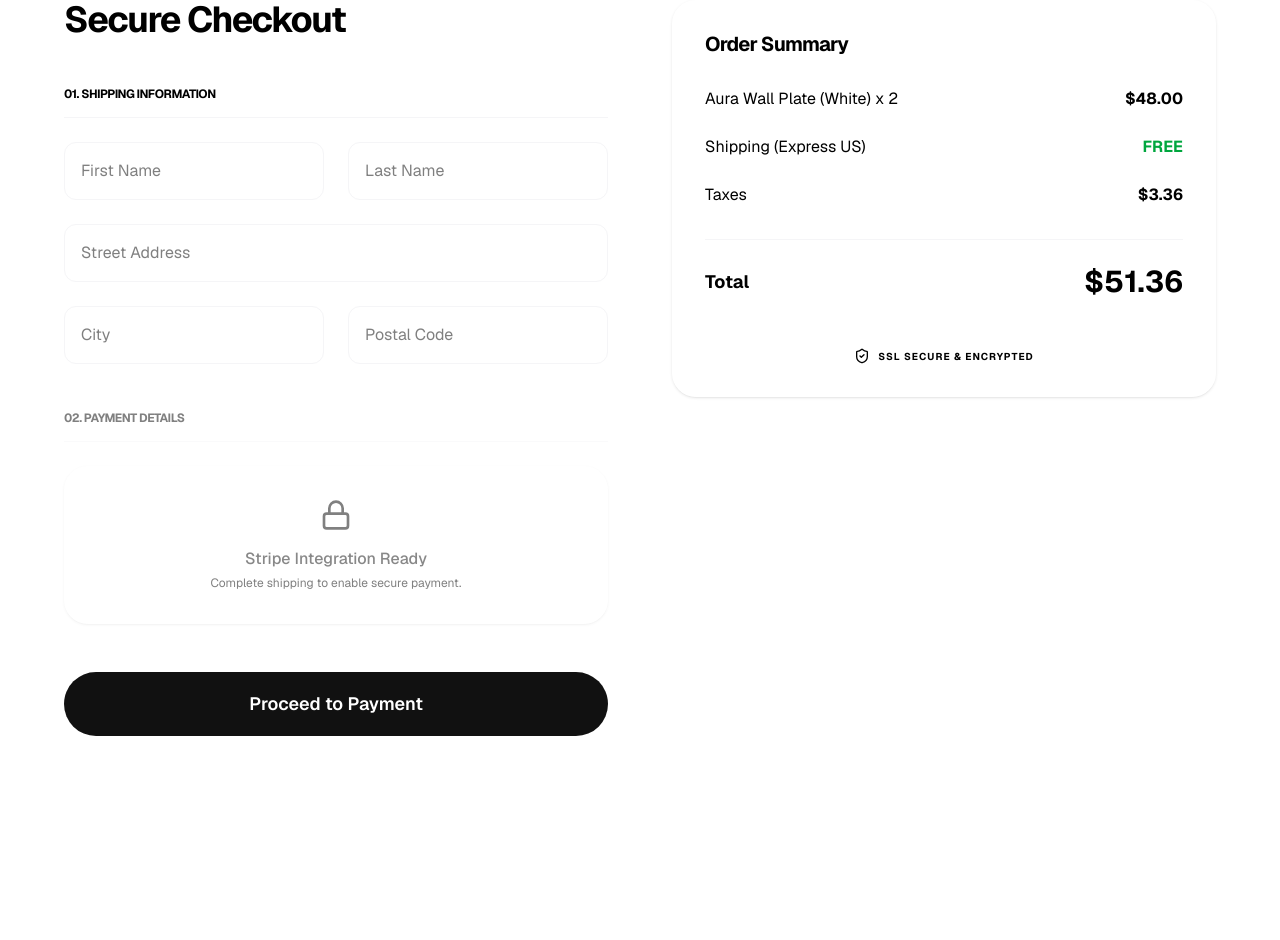
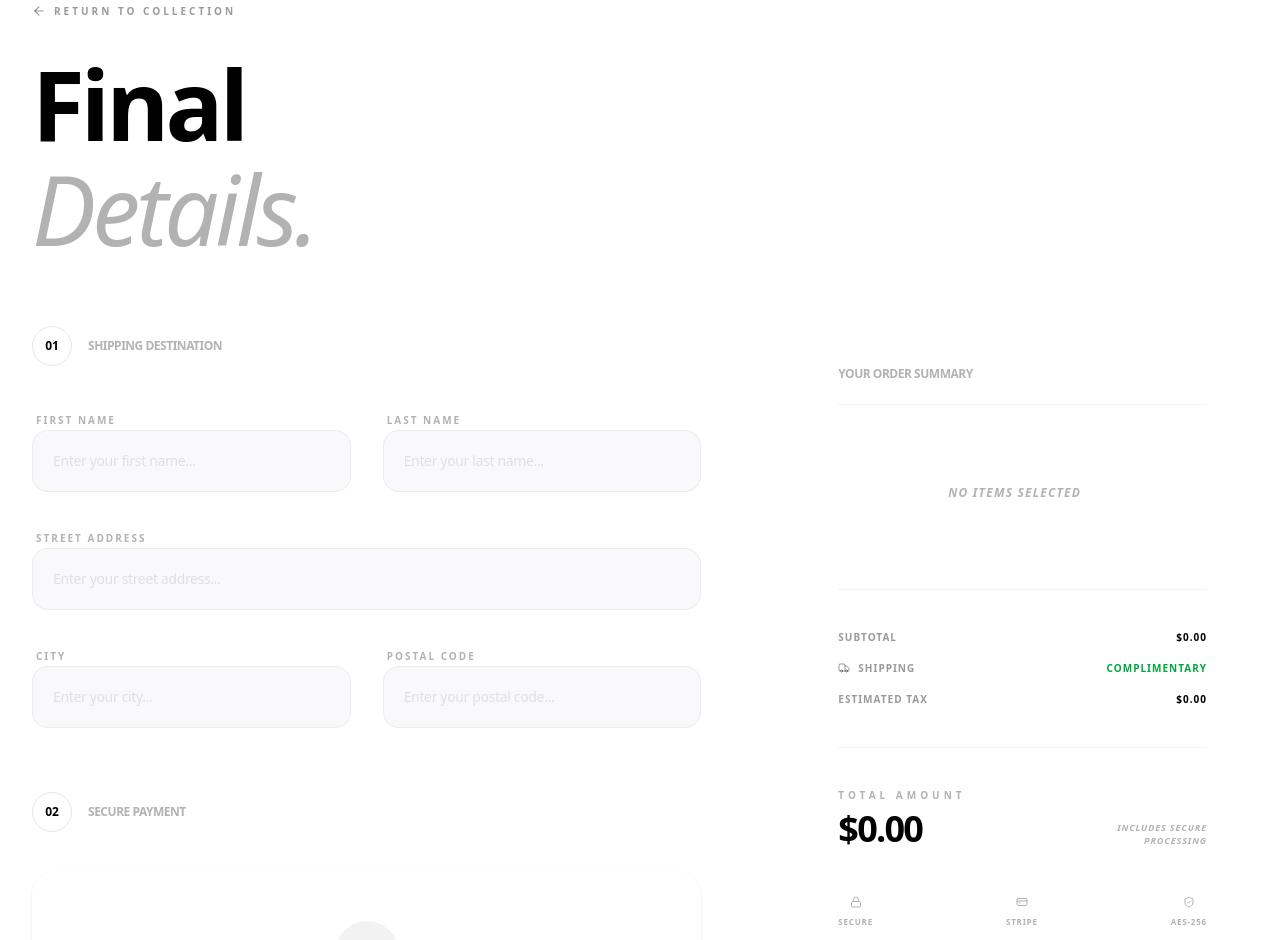
Before and after one commit to artdigitalstudio1980-hash/Aplicativo-web-barrerawallplate, a Next.js app: page /checkout in a window 1280 px wide. Shown: the part 320-1260 px from the top of the page. Built offline with nearby package versions, Linux system fonts and the light colour scheme.

Commit message:
Checkout & Cart Update: Integrated real data and luxury aesthetic components.

```diff
--- a/src/app/checkout/page.tsx
+++ b/src/app/checkout/page.tsx
@@ -1,81 +1,165 @@
 "use client";
 
+import { useCart } from "@/lib/cart";
 import { Section } from "@/components/ui/Section";
 import { Button } from "@/components/ui/Button";
 import { GlassCard } from "@/components/ui/GlassCard";
-import { ShieldCheck, Lock } from "lucide-react";
+import { ShieldCheck, Lock, ArrowLeft, Truck, CreditCard } from "lucide-react";
+import Link from "next/link";
+import Image from "next/image";
+import { motion } from "framer-motion";
 
 export default function CheckoutPage() {
+  const { items, total } = useCart();
+  const tax = total * 0.07; // Simulated 7% tax
+  const finalTotal = total + tax;
+
   return (
-    <main className="min-h-screen bg-background pt-32 pb-20 font-sans">
+    <main className="min-h-screen bg-white pt-32 pb-20">
       <Section>
-        <div className="max-w-6xl mx-auto grid grid-cols-1 lg:grid-cols-2 gap-16 items-start">
-          {/* Checkout Steps */}
-          <div className="space-y-12">
-            <h1 className="text-4xl font-bold tracking-tighter">Secure Checkout</h1>
+        <div className="mb-16">
+          <Link href="/product" className="inline-flex items-center gap-2 text-[10px] font-bold uppercase tracking-[0.3em] text-black/40 hover:text-black transition-colors mb-8 group">
+            <ArrowLeft size={14} className="group-hover:-translate-x-1 transition-transform" />
+            Return to Collection
+          </Link>
+          <h1 className="text-5xl lg:text-8xl font-black tracking-tighter leading-none mb-4">
+            Final <br />
+            <span className="text-black/30 italic font-light">Details.</span>
+          </h1>
+        </div>
 
-            {/* Step 1: Shipping */}
-            <div className="space-y-6">
-              <h2 className="text-xs font-bold uppercase tracking-widest text-muted-foreground border-b border-muted pb-4">
-                01. Shipping Information
-              </h2>
-              <div className="grid grid-cols-1 md:grid-cols-2 gap-6">
-                <input className="bg-white/50 border border-muted p-4 rounded-xl focus:border-accent outline-none" placeholder="First Name" />
-                <input className="bg-white/50 border border-muted p-4 rounded-xl focus:border-accent outline-none" placeholder="Last Name" />
-                <input className="md:col-span-2 bg-white/50 border border-muted p-4 rounded-xl focus:border-accent outline-none" placeholder="Street Address" />
-                <input className="bg-white/50 border border-muted p-4 rounded-xl focus:border-accent outline-none" placeholder="City" />
-                <input className="bg-white/50 border border-muted p-4 rounded-xl focus:border-accent outline-none" placeholder="Postal Code" />
+        <div className="grid grid-cols-1 lg:grid-cols-12 gap-16 lg:gap-24 items-start">
+          {/* Form Side */}
+          <div className="lg:col-span-7 space-y-16">
+            {/* Step 1 */}
+            <div className="space-y-10">
+              <div className="flex items-center gap-4">
+                <span className="w-10 h-10 rounded-full border border-black/10 flex items-center justify-center text-xs font-bold">01</span>
+                <h2 className="text-xs font-bold uppercase tracking-[0.4em] text-black/30">Shipping Destination</h2>
+              </div>
+
+              <div className="grid grid-cols-1 md:grid-cols-2 gap-8">
+                <InputField label="First Name" />
+                <InputField label="Last Name" />
+                <div className="md:col-span-2">
+                  <InputField label="Street Address" />
+                </div>
+                <InputField label="City" />
+                <InputField label="Postal Code" />
               </div>
             </div>
 
-            {/* Step 2: Payment (Stripe Shell) */}
-            <div className="space-y-6 opacity-50 pointer-events-none">
-              <h2 className="text-xs font-bold uppercase tracking-widest text-muted-foreground border-b border-muted pb-4">
-                02. Payment Details
-              </h2>
-              <GlassCard className="!p-8 border-dashed border-2 border-muted flex flex-col items-center justify-center text-center">
-                <Lock size={32} className="mb-4 text-muted-foreground" />
-                <p className="font-medium mb-1 text-accent">Stripe Integration Ready</p>
-                <p className="text-xs text-muted-foreground">Complete shipping to enable secure payment.</p>
+            {/* Step 2 */}
+            <div className="space-y-10">
+              <div className="flex items-center gap-4">
+                <span className="w-10 h-10 rounded-full border border-black/10 flex items-center justify-center text-xs font-bold">02</span>
+                <h2 className="text-xs font-bold uppercase tracking-[0.4em] text-black/30">Secure Payment</h2>
+              </div>
+
+              <GlassCard className="!p-12 border-dashed border-2 border-black/5 bg-[#F9F9FB] flex flex-col items-center justify-center text-center group">
+                <div className="w-16 h-16 rounded-full bg-black/5 flex items-center justify-center mb-6 group-hover:scale-110 transition-transform duration-500">
+                  <Lock size={24} className="text-black/20" />
+                </div>
+                <h3 className="text-sm font-bold tracking-tight mb-2">Stripe Encryption Ready</h3>
+                <p className="text-[11px] text-black/40 font-medium max-w-[200px] leading-relaxed italic">
+                  Complete your shipping details above to initialize secure checkout.
+                </p>
               </GlassCard>
             </div>
 
-            <Button size="lg" className="w-full h-16 text-lg">
-              Proceed to Payment
+            <Button size="lg" className="w-full h-20 rounded-2xl text-xl font-bold tracking-tight shadow-xl hover:shadow-3xl transition-all grayscale opacity-50 cursor-not-allowed">
+              Complete Order — ${finalTotal.toFixed(2)}
             </Button>
           </div>
 
-          {/* Cart Summary */}
-          <div className="sticky top-32">
-            <GlassCard className="!p-8">
-              <h3 className="text-xl font-bold mb-8">Order Summary</h3>
-              <div className="space-y-6 mb-8">
-                <div className="flex justify-between">
-                  <span className="text-muted-foreground">Aura Wall Plate (White) x 2</span>
-                  <span className="font-bold">$48.00</span>
+          {/* Summary Side */}
+          <div className="lg:col-span-5 lg:sticky lg:top-40 overflow-hidden">
+            <motion.div
+              initial={{ opacity: 0, scale: 0.95 }}
+              animate={{ opacity: 1, scale: 1 }}
+              transition={{ duration: 0.8 }}
+            >
+              <GlassCard className="!p-10 border border-black/5 shadow-[0_40px_80px_-20px_rgba(0,0,0,0.1)]">
+                <h3 className="text-xs font-bold uppercase tracking-[0.4em] text-black/30 mb-10 border-b border-black/5 pb-6">Your Order Summary</h3>
+
+                {/* Items List */}
+                <div className="space-y-8 mb-12 max-h-[400px] overflow-y-auto pr-4 custom-scrollbar">
+                  {items.map((item) => (
+                    <div key={item.id} className="flex gap-4 items-center">
+                      <div className="w-14 h-14 bg-[#F9F9FB] rounded-xl overflow-hidden relative shrink-0 border border-black/5">
+                        <Image src={item.image} alt={item.name} fill className="object-cover" />
+                      </div>
+                      <div className="flex-1 min-w-0">
+                        <h4 className="text-xs font-bold tracking-tight truncate">{item.name}</h4>
+                        <p className="text-[10px] text-black/40 font-bold uppercase tracking-widest">{item.variant} × {item.quantity}</p>
+                      </div>
+                      <span className="text-xs font-bold tracking-tight">${(item.price * item.quantity).toFixed(2)}</span>
+                    </div>
+                  ))}
+                  {items.length === 0 && (
+                    <p className="text-center py-10 text-xs text-black/30 font-bold uppercase tracking-widest italic">No items selected</p>
+                  )}
                 </div>
-                <div className="flex justify-between">
-                  <span className="text-muted-foreground">Shipping (Express US)</span>
-                  <span className="text-green-600 font-bold">FREE</span>
+
+                {/* Totals */}
+                <div className="space-y-4 border-t border-black/5 pt-10 mb-10">
+                  <div className="flex justify-between items-center text-[10px] font-bold text-black/40 uppercase tracking-widest">
+                    <span>Subtotal</span>
+                    <span className="text-black">${total.toFixed(2)}</span>
+                  </div>
+                  <div className="flex justify-between items-center text-[10px] font-bold text-black/40 uppercase tracking-widest">
+                    <span className="flex items-center gap-2">
+                      <Truck size={12} /> Shipping
+                    </span>
+                    <span className="text-green-600">Complimentary</span>
+                  </div>
+                  <div className="flex justify-between items-center text-[10px] font-bold text-black/40 uppercase tracking-widest">
+                    <span>Estimated Tax</span>
+                    <span className="text-black">${tax.toFixed(2)}</span>
+                  </div>
                 </div>
-                <div className="flex justify-between">
-                  <span className="text-muted-foreground">Taxes</span>
-                  <span className="font-bold">$3.36</span>
+
+                <div className="flex justify-between items-end border-t border-black/5 pt-10">
+                  <div>
+                    <span className="text-[10px] font-bold uppercase tracking-[0.4em] text-black/30 block mb-2">Total Amount</span>
+                    <span className="text-4xl font-black tracking-tighter leading-none">${finalTotal.toFixed(2)}</span>
+                  </div>
+                  <div className="text-right">
+                    <p className="text-[9px] font-bold text-black/30 uppercase tracking-widest italic">Includes Secure <br />Processing</p>
+                  </div>
                 </div>
-              </div>
-              <div className="flex justify-between items-center pt-6 border-t border-muted">
-                <span className="text-lg font-bold">Total</span>
-                <span className="text-3xl font-bold">$51.36</span>
-              </div>
 
-              <div className="mt-12 flex items-center justify-center gap-2 text-muted-foreground">
-                <ShieldCheck size={16} />
-                <span className="text-[10px] font-bold uppercase tracking-widest">SSL Secure & Encrypted</span>
-              </div>
-            </GlassCard>
+                <div className="mt-12 flex items-center justify-between opacity-30 grayscale saturate-0">
+                   <div className="flex flex-col items-center gap-2">
+                      <Lock size={12} />
+                      <span className="text-[8px] font-bold uppercase tracking-widest">Secure</span>
+                   </div>
+                   <div className="flex flex-col items-center gap-2">
+                      <CreditCard size={12} />
+                      <span className="text-[8px] font-bold uppercase tracking-widest">Stripe</span>
+                   </div>
+                   <div className="flex flex-col items-center gap-2">
+                      <ShieldCheck size={12} />
+                      <span className="text-[8px] font-bold uppercase tracking-widest">AES-256</span>
+                   </div>
+                </div>
+              </GlassCard>
+            </motion.div>
           </div>
         </div>
       </Section>
     </main>
   );
 }
+
+function InputField({ label }: { label: string }) {
+  return (
+    <div className="space-y-4">
+      <label className="text-[10px] font-bold uppercase tracking-[0.2em] text-black/30 ml-1">{label}</label>
+      <input
+        className="w-full bg-[#F9F9FB] border border-black/5 p-5 rounded-2xl outline-none focus:border-black/20 focus:bg-white transition-all font-bold tracking-tight text-sm placeholder:text-black/10 placeholder:font-normal"
+        placeholder={`Enter your ${label.toLowerCase()}...`}
+      />
+    </div>
+  );
+}
--- a/src/components/cart/CartDrawer.tsx
+++ b/src/components/cart/CartDrawer.tsx
@@ -1,7 +1,7 @@
 'use client';
 
 import { motion, AnimatePresence } from "framer-motion";
-import { X, ShoppingBag, Trash2 } from "lucide-react";
+import { X, ShoppingBag, Trash2, ArrowRight } from "lucide-react";
 import { Button } from "@/components/ui/Button";
 import Image from "next/image";
 import Link from "next/link";
@@ -26,95 +26,113 @@ export function CartDrawer() {
             initial={{ x: "100%" }}
             animate={{ x: 0 }}
             exit={{ x: "100%" }}
-            transition={{ type: "spring", damping: 25, stiffness: 200 }}
-            className="fixed right-0 top-0 bottom-0 w-full max-w-md bg-white z-50 shadow-2xl flex flex-col"
+            transition={{ type: "spring", damping: 30, stiffness: 300 }}
+            className="fixed right-0 top-0 bottom-0 w-full max-w-md bg-white z-[60] shadow-2xl flex flex-col"
           >
-            <div className="p-8 border-b border-muted flex justify-between items-center">
-              <div className="flex items-center gap-3">
-                <ShoppingBag size={24} />
-                <h2 className="text-xl font-bold tracking-tight">Your Cart</h2>
-                {items.length > 0 && (
-                  <span className="bg-accent text-white text-xs px-2 py-0.5 rounded-full">
-                    {items.reduce((s, i) => s + i.quantity, 0)}
-                  </span>
-                )}
+            <div className="p-8 lg:p-12 border-b border-black/5 flex justify-between items-center">
+              <div className="flex items-center gap-4">
+                <div className="w-10 h-10 rounded-full bg-black/5 flex items-center justify-center">
+                   <ShoppingBag size={18} />
+                </div>
+                <div>
+                   <h2 className="text-sm font-bold tracking-[0.2em] uppercase">Your Selection</h2>
+                   <p className="text-[10px] text-black/30 font-bold uppercase tracking-widest">{items.length} items</p>
+                </div>
               </div>
-              <button onClick={() => setIsOpen(false)} className="p-2 hover:bg-muted rounded-full transition-colors">
-                <X size={24} />
+              <button
+                onClick={() => setIsOpen(false)}
+                className="p-3 hover:bg-black/5 rounded-full transition-all group"
+              >
+                <X size={20} className="group-rotate-90 transition-transform" />
               </button>
             </div>
 
-            <div className="flex-1 overflow-y-auto p-8">
+            <div className="flex-1 overflow-y-auto p-8 lg:p-12 custom-scrollbar">
               {items.length === 0 ? (
-                <div className="flex flex-col items-center justify-center h-full text-center space-y-4">
-                  <ShoppingBag size={48} className="text-muted-foreground/30" />
-                  <p className="text-muted-foreground">Your cart is empty</p>
+                <div className="flex flex-col items-center justify-center h-full text-center space-y-6">
+                  <div className="w-20 h-20 rounded-full bg-black/5 flex items-center justify-center opacity-20">
+                    <ShoppingBag size={32} />
+                  </div>
+                  <p className="text-sm text-black/40 font-bold uppercase tracking-widest italic">The cart is awaiting <br />your inspiration.</p>
                   <button
                     onClick={() => setIsOpen(false)}
-                    className="text-sm text-accent underline"
+                    className="text-[10px] font-black uppercase tracking-[0.3em] underline decoration-black/10 underline-offset-8 hover:decoration-black transition-all"
                   >
                     Continue Shopping
                   </button>
                 </div>
               ) : (
-                <div className="space-y-8">
+                <div className="space-y-10">
                   {items.map((item) => (
-                    <div key={`${item.id}-${item.variantId}`} className="flex gap-6">
-                      <div className="w-24 h-24 bg-muted rounded-2xl overflow-hidden relative flex-shrink-0">
-                        <Image src={item.image} alt={item.name} fill className="object-cover" />
+                    <motion.div
+                      layout
+                      key={`${item.id}-${item.variantId}`}
+                      className="flex gap-6 group"
+                    >
+                      <div className="w-20 h-20 bg-[#F9F9FB] rounded-2xl overflow-hidden relative flex-shrink-0 border border-black/5">
+                        <Image src={item.image} alt={item.name} fill className="object-cover group-hover:scale-110 transition-transform duration-700" />
                       </div>
-                      <div className="flex-1 space-y-2">
-                        <div className="flex justify-between">
-                          <div>
-                            <h4 className="font-bold text-accent">{item.name}</h4>
-                            <p className="text-xs text-muted-foreground">{item.variant}</p>
+                      <div className="flex-1 min-w-0 flex flex-col justify-center">
+                        <div className="flex justify-between items-start mb-2">
+                          <div className="min-w-0">
+                            <h4 className="font-bold text-xs tracking-tight truncate">{item.name}</h4>
+                            <p className="text-[10px] text-black/30 font-bold uppercase tracking-widest">{item.variant}</p>
                           </div>
                           <button
                             onClick={() => removeItem(item.id)}
-                            className="text-muted-foreground hover:text-red-500 transition-colors"
+                            className="text-black/20 hover:text-black transition-colors p-1"
                           >
-                            <Trash2 size={18} />
+                            <Trash2 size={14} />
                           </button>
                         </div>
                         <div className="flex items-center justify-between">
-                          <div className="flex items-center border border-muted rounded-lg">
+                          <div className="flex items-center bg-[#F9F9FB] rounded-lg border border-black/5">
                             <button
                               onClick={() => updateQuantity(item.id, item.quantity - 1)}
-                              className="p-1 px-3 hover:bg-muted transition-colors"
+                              className="p-1.5 px-3 text-black/40 hover:text-black transition-colors"
                             >
                               -
                             </button>
-                            <span className="w-8 text-center text-sm font-bold">{item.quantity}</span>
+                            <span className="w-6 text-center text-[10px] font-bold">{item.quantity}</span>
                             <button
                               onClick={() => updateQuantity(item.id, item.quantity + 1)}
-                              className="p-1 px-3 hover:bg-muted transition-colors"
+                              className="p-1.5 px-3 text-black/40 hover:text-black transition-colors"
                             >
                               +
                             </button>
                           </div>
-                          <span className="font-bold">${(item.price * item.quantity).toFixed(2)}</span>
+                          <span className="text-xs font-bold tracking-tight">${(item.price * item.quantity).toFixed(2)}</span>
                         </div>
                       </div>
-                    </div>
+                    </motion.div>
                   ))}
                 </div>
               )}
             </div>
 
             {items.length > 0 && (
-              <div className="p-8 bg-muted/30 border-t border-muted space-y-6">
-                <div className="flex justify-between items-center">
-                  <span className="text-muted-foreground">Subtotal</span>
-                  <span className="text-xl font-bold">${total.toFixed(2)}</span>
+              <div className="p-8 lg:p-12 bg-[#F9F9FB] border-t border-black/5 space-y-8">
+                <div className="space-y-4">
+                  <div className="flex justify-between items-center">
+                    <span className="text-[10px] font-bold uppercase tracking-[0.3em] text-black/40">Subtotal</span>
+                    <span className="text-2xl font-black tracking-tighter">${total.toFixed(2)}</span>
+                  </div>
+                  <div className="flex justify-between items-center">
+                    <span className="text-[10px] font-bold uppercase tracking-[0.3em] text-black/40 italic">Shipping</span>
+                    <span className="text-[10px] font-bold text-green-600 uppercase tracking-widest">Complimentary</span>
+                  </div>
                 </div>
-                <p className="text-[10px] text-muted-foreground text-center uppercase tracking-widest">
-                  Free Express US Shipping
-                </p>
-                <Link href="/checkout" onClick={() => setIsOpen(false)}>
-                  <Button className="w-full h-14 text-lg" variant="primary">
-                    Proceed to Checkout
+
+                <Link href="/checkout" onClick={() => setIsOpen(false)} className="block">
+                  <Button className="w-full h-16 rounded-2xl text-lg font-bold tracking-tight shadow-xl hover:shadow-2xl transition-all" variant="primary">
+                    Check Out
+                    <ArrowRight className="ml-2" size={18} />
                   </Button>
                 </Link>
+
+                <p className="text-[9px] text-black/30 text-center font-bold uppercase tracking-[0.2em] leading-relaxed italic">
+                  Taxes and shipping calculated <br />at specialized checkout.
+                </p>
               </div>
             )}
           </motion.div>
```
